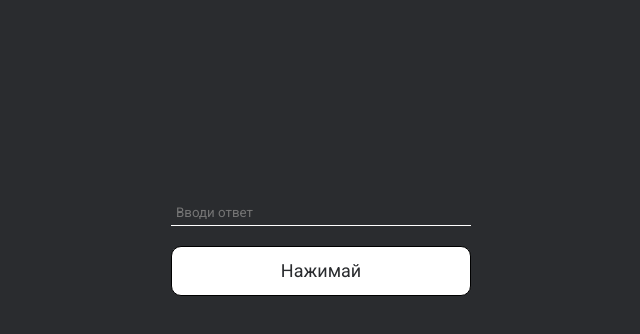
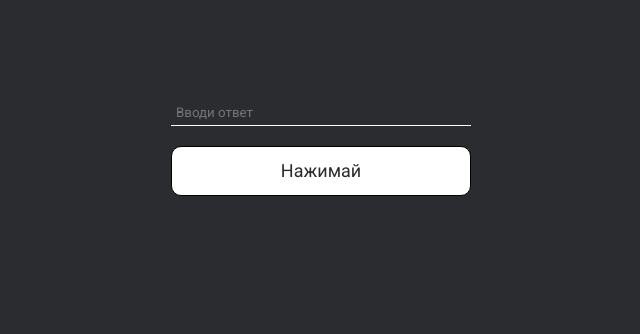
Before and after one commit to vonorapunzel/happyBirthday, a plain HTML site: page index.html in a window 1280 px wide. Shown: the whole page, without its empty margins (319-959 px from the left). Drawn offline with Linux system fonts and the light colour scheme.

Commit message:
Add files via upload

```diff
--- a/style.css
+++ b/style.css
@@ -27,7 +27,7 @@ body {
 
 .container {
     margin: 0 auto;
-    margin-top: 200px;
+    margin-top: 100px;
     max-width: 330px;
     height: 700px;
     display: flex;
```
